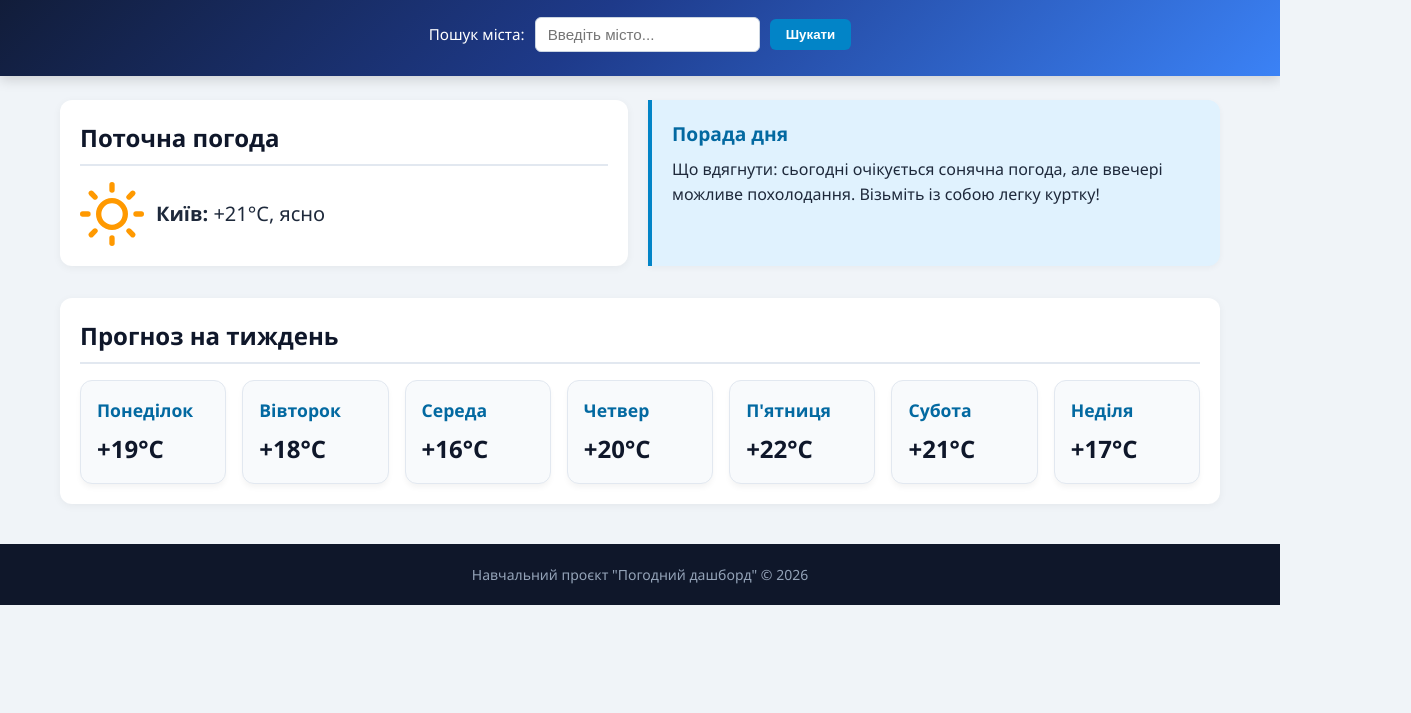
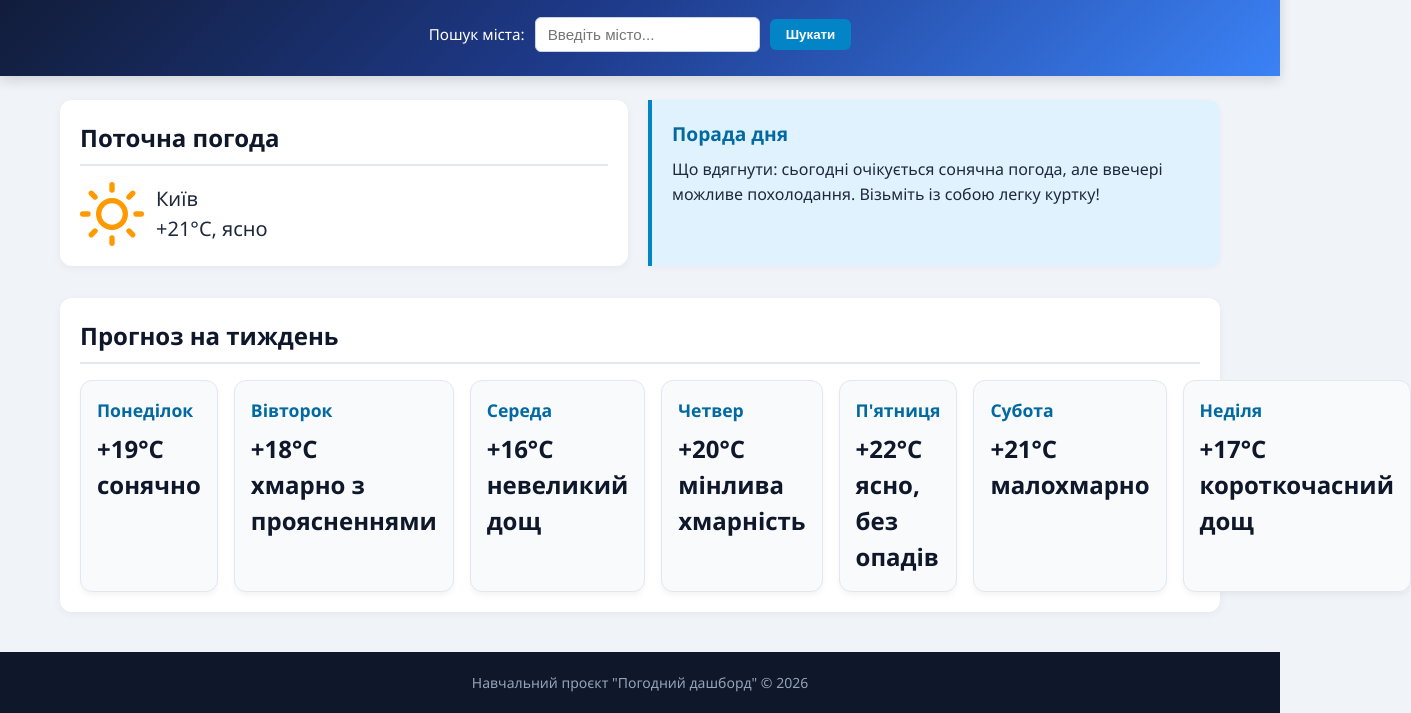
Before and after one commit to oleksandr856/weather-dashboard, a plain HTML site: page index.html in a window 1280 px wide. Shown: the part 120-833 px from the top of the page, 1411 px wide, since content can reach past the window. Before the commit the page ends 800 px from the top, so only its background shows below. Drawn offline with Linux system fonts and the light colour scheme.

Commit message:
Додано класи temp-value, temp-display, current-details, temp-warm, temp-cold

```diff
--- a/index.html
+++ b/index.html
@@ -33,13 +33,18 @@
         <h2>Поточна погода</h2>
         <div class="current-weather-info">
           <img src="assets/img/sunny.svg" alt="Сонячно, без опадів">
-          <p><strong>Київ:</strong> +21&deg;C, ясно</p>
+          <div class="current-details">
+            <p class="city-name">Київ</p>
+            <p class="temp-display"><span class="temp-value temp-warm">+21&deg;C</span>, <span
+                class="weather-cond">ясно</span></p>
+          </div>
         </div>
       </section>
 
       <aside class="daily-tip">
         <h2>Порада дня</h2>
-        <p>Що вдягнути: сьогодні очікується сонячна погода, але ввечері можливе похолодання. Візьміть із собою легку куртку!</p>
+        <p>Що вдягнути: сьогодні очікується сонячна погода, але ввечері можливе похолодання. Візьміть із собою легку
+          куртку!</p>
       </aside>
     </div>
 
@@ -49,37 +54,44 @@
       <div class="forecast-grid">
         <article class="card">
           <h3>Понеділок</h3>
-          <p>+19&deg;C</p>
+          <p class="temp-value temp-warm">+19&deg;C</p>
+          <p class="forecast-desc">сонячно</p>
         </article>
 
         <article class="card">
           <h3>Вівторок</h3>
-          <p>+18&deg;C</p>
+          <p class="temp-value temp-cold">+18&deg;C</p>
+          <p class="forecast-desc">хмарно з проясненнями</p>
         </article>
 
         <article class="card">
           <h3>Середа</h3>
-          <p>+16&deg;C</p>
+          <p class="temp-value temp-cold">+16&deg;C</p>
+          <p class="forecast-desc">невеликий дощ</p>
         </article>
 
         <article class="card">
           <h3>Четвер</h3>
-          <p>+20&deg;C</p>
+          <p class="temp-value temp-warm">+20&deg;C</p>
+          <p class="forecast-desc">мінлива хмарність</p>
         </article>
 
         <article class="card">
           <h3>П'ятниця</h3>
-          <p>+22&deg;C</p>
+          <p class="temp-value temp-warm">+22&deg;C</p>
+          <p class="forecast-desc">ясно, без опадів</p>
         </article>
 
         <article class="card">
           <h3>Субота</h3>
-          <p>+21&deg;C</p>
+          <p class="temp-value temp-warm">+21&deg;C</p>
+          <p class="forecast-desc">малохмарно</p>
         </article>
 
         <article class="card">
           <h3>Неділя</h3>
-          <p>+17&deg;C</p>
+          <p class="temp-value temp-cold">+17&deg;C</p>
+          <p class="forecast-desc">короткочасний дощ</p>
         </article>
       </div>
     </section>
```
